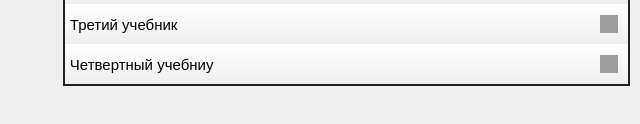
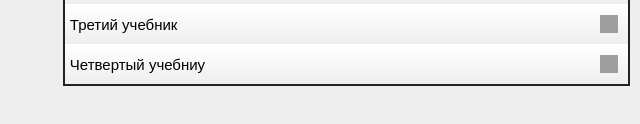
Before and after one commit to ktnk-dev/let-me-spek-website, a plain HTML site: page any/index.html in a window 1280 px wide. Shown: the part 618-742 px from the top of the page, 0-640 px from the left. Drawn offline with Linux system fonts and the light colour scheme; grey boxes are pictures that could not be loaded.

Commit message:
после завтра дедлайн а я дединсайд

```diff
--- a/any/index.html
+++ b/any/index.html
@@ -172,7 +172,7 @@
                     <a class="box__link box__link--download" target="_blank" href="https://catalog.prosv.ru/attachment/bf3c97d4-da98-11e0-acba-001018890642.iso" download="" rel="nofollow"><img class="download" src="https://cdn.discordapp.com/emojis/264184209617321984.png" alt="Загрузить"></a>
                 </div>
                 <div class="box__item">
-                    <div class="box__name">Четвертный учебниу</div>
+                    <div class="box__name">Четвертый учебниу</div>
                     <a class="box__link box__link--download" target="_blank" href="https://catalog.prosv.ru/attachment/70e5cae9-7310-11dc-bc9b-00304874af64.zip" download="" rel="nofollow"><img class="download" src="https://cdn.discordapp.com/emojis/264184209617321984.png" alt="Загрузить"></a>
                 </div>
             </div>
```
